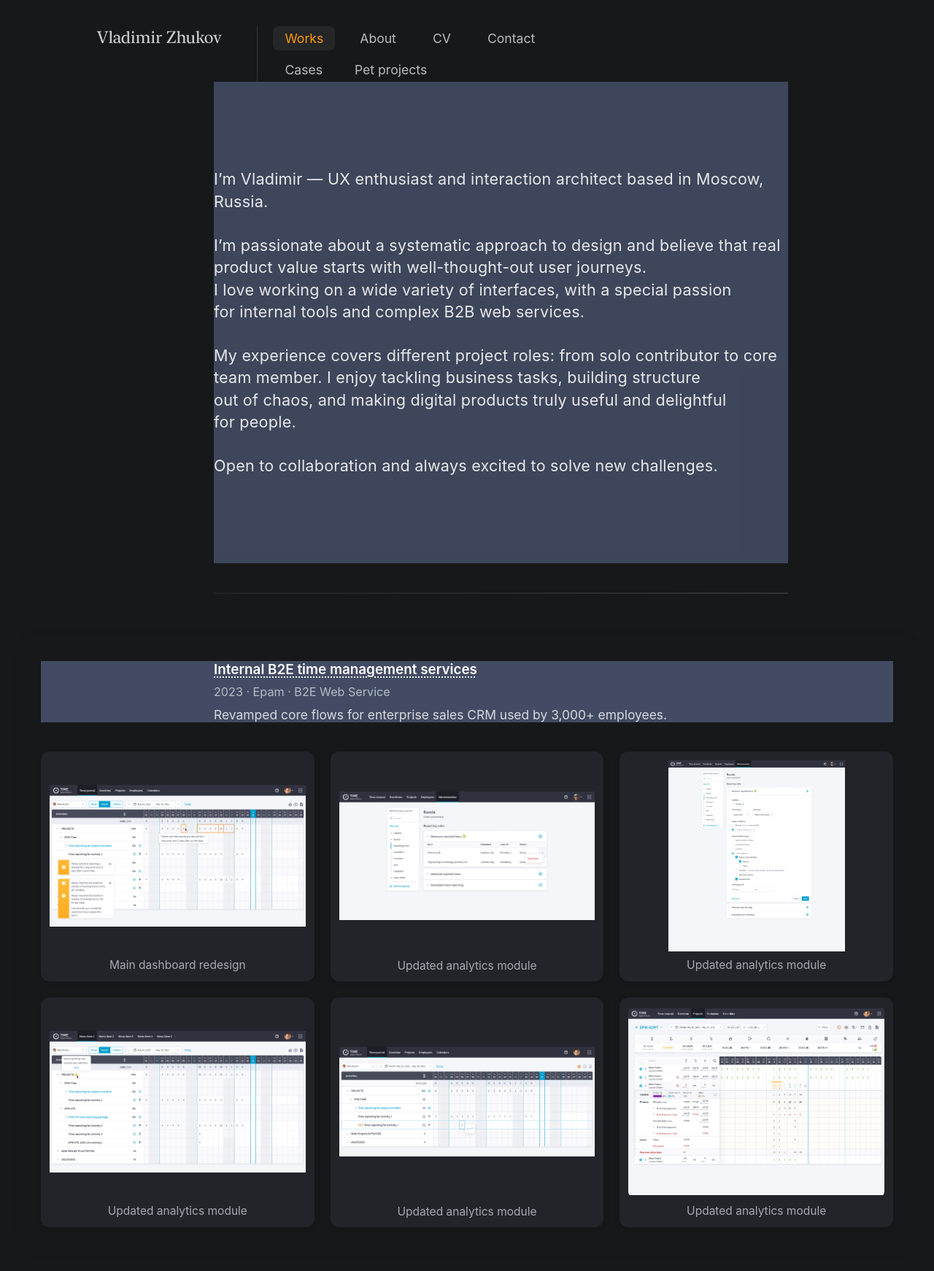
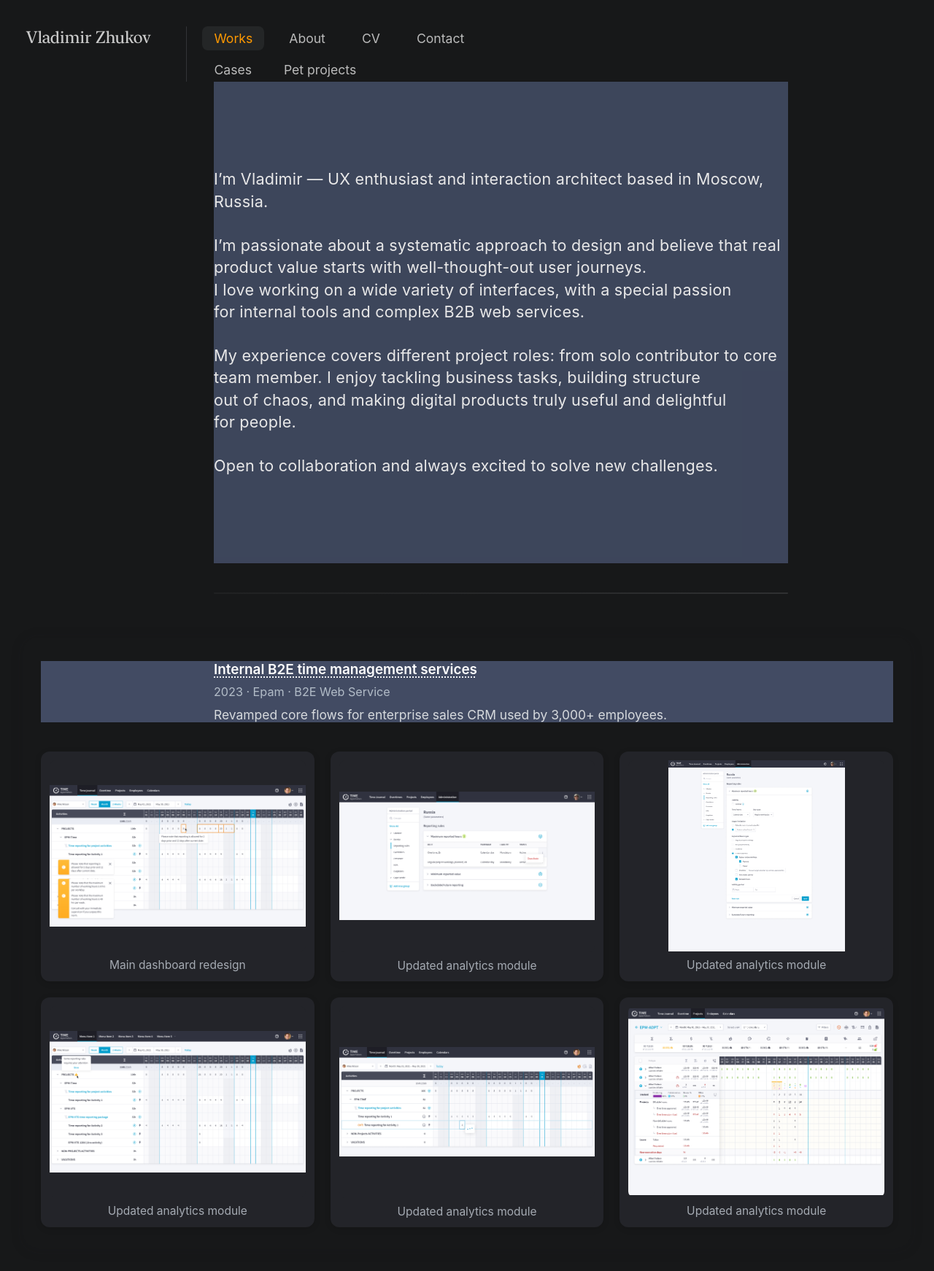
Before and after one commit to uxiscool/experience, a Jekyll site: the page built from index.md, in a window 1280 px wide. Shown: the whole page at 73% size. Built offline with Jekyll 4.4.1, drawn with Linux system fonts in a browser that asks for light colours.

Commit message:
Add files via upload

```diff
--- a/assets/css/main.css
+++ b/assets/css/main.css
@@ -39,7 +39,7 @@ section {
   height: 1.1rem;
   width: auto;
   margin-top: 6px;
-  margin-left: 132px;
+  margin-left: 35px;
   margin-right: 12px;
   opacity: 0.85;
 }
```
